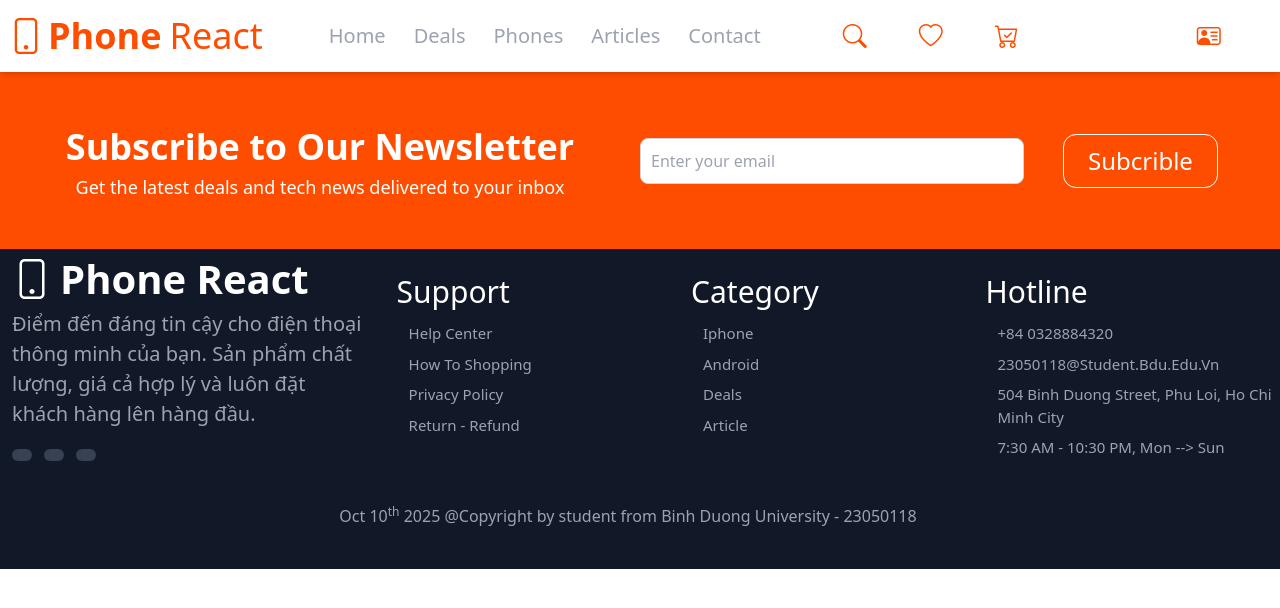
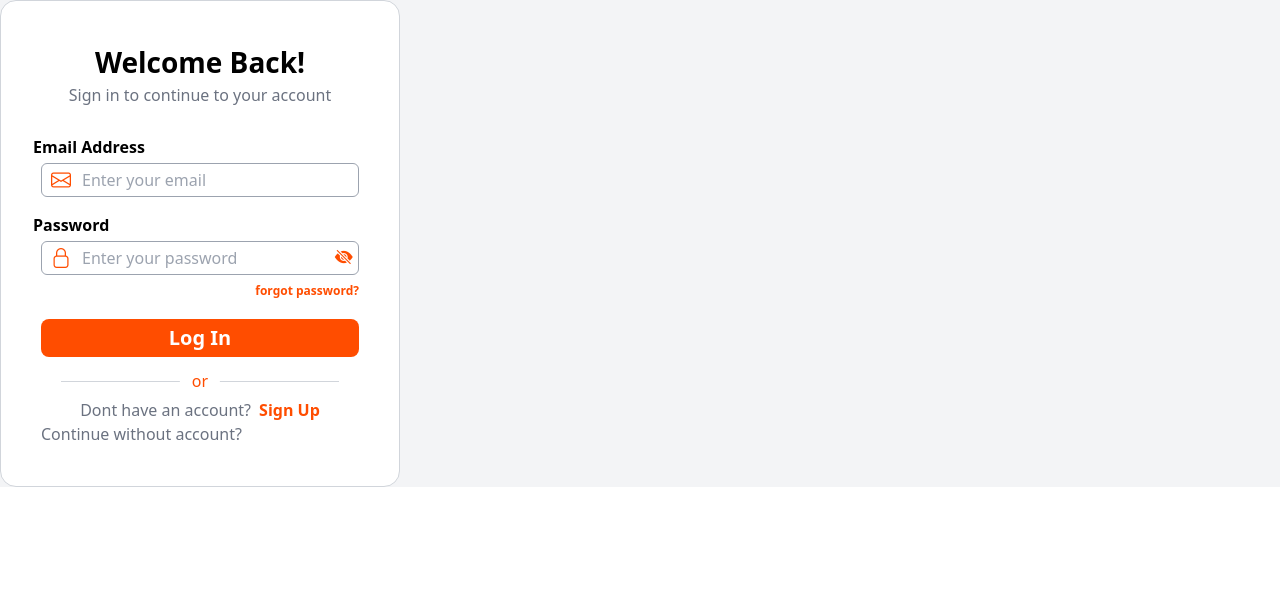
Before and after one commit to NguyenTAnh2005/New_Front_WEB, a React (Vite) app in the folder frontend/: page /login in a window 1280 px wide. Shown: the top 608 px of the page. Built offline with nearby package versions, Linux system fonts and the light colour scheme.

Commit message:
update but still have bug

```diff
--- a/frontend/src/App.jsx
+++ b/frontend/src/App.jsx
@@ -11,12 +11,14 @@ import { PhonesPage } from './pages/Phones/phones.jsx'
 import { ArticlesPage } from './pages/Articles/artices.jsx'
 import { ContactsPage } from './pages/Contacts/contacts.jsx'
 import { DealsPage } from './pages/Deals/deals.jsx'
+import { LogIn } from './components/login_signup_forgotpass/login.jsx'
 
 function App() {
+  const hideHeaderFooter = location.pathname === "/login";
   return (
     <>
       <Router>
-        <Header />
+        {!hideHeaderFooter && <Header />}
         <Routes>
           <Route path='/' element={<HomePage />} />
           <Route path='/Home' element={<HomePage />} />
@@ -24,9 +26,10 @@ function App() {
           <Route path='/Phones' element={<PhonesPage />} />
           <Route path='/Articles' element={<ArticlesPage />} />
           <Route path='/Contact' element={<ContactsPage />} />
+          <Route path='/login' element={<LogIn />} />
         </Routes>
+        {!hideHeaderFooter && <Footer />}
       </Router>
-      <Footer />
     </>
   );
 }
--- a/frontend/src/components/article_card.jsx
+++ b/frontend/src/components/article_card.jsx
@@ -15,11 +15,11 @@ export function ArticleCard({ article, baselink }) {
                 <p className='text-gray-500'>
                     {article.desc}
                 </p>
-                <a href={article.link} className='ml-auto text-[18px] py-2 mt-6 mb-3 flex text-mainCL transition-all duration-300 ease-linear
+                <div className='ml-auto text-[18px] py-2 mt-6 mb-3 flex text-mainCL transition-all duration-300 ease-linear
             group items-center '>
-                    <p>Read More</p>
+                    <a href={article.link} className='cursor-pointer'>Read More</a>
                     <i className="bi bi-arrow-right-short text-[24px] group-hover:translate-x-1 transition-all duration-300 ease-linear"></i>
-                </a>
+                </div>
             </div>
 
         </div>
--- /dev/null
+++ b/frontend/src/components/login_signup_forgotpass/login.jsx
@@ -0,0 +1,65 @@
+import { useState } from "react"
+import { Link } from "react-router-dom";
+export function LogIn() {
+    const [showPass, setShowPass] = useState(false);
+    function changeModePass() {
+        return setShowPass(!showPass);
+    }
+    return (
+        <div className="border border-gray-300 border-1 rounded-2xl bg-white text-gray-500
+        w-full max-w-[400px] px-10 py-10 text-[16px] z-0">
+            <div className="text-center mb-7">
+                <p className="text-black text-[28px] font-bold">
+                    Welcome Back!
+                </p>
+                <p>Sign in to continue to your account</p>
+            </div>
+            <div className=" flex flex-col mb-4">
+                <label htmlFor="" className="text-black font-semibold mb-1 -translate-x-2">Email Address</label>
+                <div className="flex relative">
+                    <input type="email"
+                        placeholder="Enter your email"
+                        className="w-full border border-1 border-gray-400
+                        rounded-md py-1 focus:outline-none indent-[40px] text-gray-600" />
+                    <i className="bi bi-envelope absolute text-mainCL text-[20px]
+                    rounded-md top-0.5 left-0 translate-x-[50%] "></i>
+                </div>
+            </div>
+            <div className=" flex flex-col relative mb-2">
+                <label htmlFor="" className="text-black font-semibold mb-1 -translate-x-2">Password</label>
+                <div className="flex relative">
+                    <input type={showPass ? "text" : "password"}
+                        placeholder="Enter your password"
+                        className="w-[100%] border border-1 border-gray-400
+                        rounded-md py-1 focus:outline-none indent-[40px] text-gray-600" />
+                    <i className="bi bi-lock absolute text-mainCL text-[20px]
+                    rounded-md top-0.5 left-0 translate-x-[50%] "></i>
+                </div>
+                <i onClick={changeModePass}
+                    className={` text-mainCL text-[18px] absolute top-[50%] right-[2%]
+                    bi ${showPass ? "bi-eye-fill" : "bi-eye-slash-fill"}`}></i>
+            </div>
+            <div className="text-xs font-semibold text-mainCL text-end">
+                <a href="">forgot password?</a>
+            </div>
+            <button type="submit"
+                className="bg-mainCL w-full rounded-lg mt-5 text-white text-[20px] font-semibold
+                items-center py-1 mb-2">
+                Log In
+            </button>
+            <div className="relative mb-4 mt-4">
+                <hr className="border-gray-300 border-1 mx-5" />
+                <span className="absolute ml-[50%] px-3 text-mainCL font-medium bg-white top-0 left-0 -translate-x-[50%] -translate-y-[50%]">
+                    or
+                </span>
+            </div>
+            <div className="flex justify-center">
+                <span>Dont have an account?</span>
+                <span className="text-mainCL font-bold ms-2">Sign Up</span>
+            </div>
+            <Link to="/Home">
+                Continue without account?
+            </Link>
+        </div>
+    )
+}
--- a/frontend/src/layout/header/header.jsx
+++ b/frontend/src/layout/header/header.jsx
@@ -1,4 +1,4 @@
-import { useLocation } from "react-router-dom"
+import { Links, useLocation } from "react-router-dom"
 import { use, useState } from "react"
 import { useImmer } from "use-immer"
 import { list_nav, list_action } from "./data.js"
@@ -6,7 +6,7 @@ import { Link } from "react-router-dom";
 export function Header() {
     const [navLinks, setNavLinks] = useState(list_nav);
     const [expand, setExpand] = useState(false);
-    const [isLogIn, setIsLogIn] = useState(true);
+    const [isLogIn, setIsLogIn] = useState(false);
     function changeMode() {
         setExpand(!expand);
     }
@@ -22,7 +22,7 @@ export function Header() {
             </div>
             {/*===================MOBILE ====================================== */}
             <div className={`lg:hidden flex flex-col gap-5 bg-white transition-all duration-500 ease-linear absolute
-                overflow-hidden shadow-md w-full lg:w-1/2 pl-5 ml-auto ${expand ? "max-h-[900px]" : "max-h-0"}`}>
+                overflow-hidden shadow-md w-full lg:w-1/2 pl-5 ml-auto ${expand ? "max-h-[900px]" : "max-h-0 z-99"}`}>
                 <NavLink navLinks={navLinks} cls_name="lg:hidden flex flex-col gap-3 mt-5" />
                 <NavActions actions={list_action} cls_name="lg:hidden flex flex gap-5 mx-auto" />
                 <div className="flex justify-center mb-5">
@@ -35,7 +35,7 @@ export function Header() {
 }
 function NavBrand() {
     return (
-        <a className="flex items-center text-mainCL text-2xl md:text-3xl lg:text-4xl py-4" href="/Home">
+        <a className="flex items-center text-mainCL text-xl md:text-[28px] lg:text-[30px] py-4" href="/Home">
             <i className="bi bi-phone me-1"></i>
             <span className="me-2 font-bold"> Phone </span>
             <span className="font-thin"> React</span>
@@ -53,7 +53,7 @@ function NavLink({ navLinks, cls_name = "" }) {
 }
 function NavItem({ nav_item, location }) {
     return (
-        <li className={`text-lg xl:text-xl text-gray-400 font-medium relative group hover:text-mainCL transition-colors duration-300 ease-linear ${location.pathname === `/${nav_item.content}` && "text-mainCL"}`}>
+        <li className={`text-[16px] text-gray-400 font-medium relative group hover:text-mainCL transition-colors duration-300 ease-linear ${location.pathname === `/${nav_item.content}` && "text-mainCL"}`}>
             <Link to={"/" + nav_item.content} >
                 {nav_item.content}
             </Link >
@@ -73,27 +73,27 @@ function NavActions({ actions, cls_name = "" }) {
 }
 function Action({ action }) {
     return (
-        <button id={action.id} className="flex flex-col xl:flex-row xl:justify-center items-center text-mainCL group
-        hover:text-white rounded-lg hover:pr-6 hover:bg-mainCL hover:shadow-lg hover:shadow-mainCL transition-all duration-400 ease-linear px-4 py-2">
-            <i className={action.clsicon + " text-2xl group-hover:ms-0 align-middle"}></i>
+        <button id={action.id} className="flex flex-col xl:flex-row justify-center xl:gap-2 gap-0 items-center text-mainCL group text-[16px]
+        hover:text-white rounded-lg hover:pr-6 hover:bg-mainCL hover:shadow-lg hover:shadow-mainCL transition-all duration-400 ease-linear px-2 py-1">
+            <i className={action.clsicon + "  align-middle"}></i>
             <span className="hidden text-xl group-hover:block transition-all duration-400 ease-linear">{action.content}</span>
         </button>
     )
 }
 function ToggleNav({ changeMode }) {
     return (
-        <i className="ri-menu-fill text-4xl bg-white p-2 rounded-lg block lg:hidden" onClick={changeMode}></i>
+        <i className="bi bi-list text-4xl bg-white p-2 rounded-lg block lg:hidden" onClick={changeMode}></i>
     )
 
 }
 function NavAccount({ isLogIn, cls_name = "" }) {
     return (
-        <button className={`flex flex-col xl:flex-row xl:justify-center items-center text-mainCL group lg:w-[10%]
-        hover:text-white rounded-lg hover:pr-6 hover:bg-mainCL hover:shadow-lg hover:shadow-mainCL transition-all duration-400 ease-linear px-4 py-2 ${cls_name}`}>
-            <i className="bi bi-person-vcard text-2xl group-hover:ms-0 align-middle"></i>
+        <Link to="/login" className={`flex flex-col xl:flex-row xl:justify-center items-center text-mainCL group lg:w-[10%]
+        hover:text-white rounded-lg hover:pr-6 hover:bg-mainCL hover:shadow-lg hover:shadow-mainCL transition-all duration-400 ease-linear px-2 py-1 ${cls_name}`}>
+            <i className="bi bi-person-vcard text-2xl group-hover:me-2 align-middle"></i>
             <span className="hidden text-xl group-hover:block transition-all duration-400 ease-linear">
                 {`${isLogIn ? "Hello" : "Log In"}`}
             </span>
-        </button>
+        </Link>
     )
 }
--- a/frontend/src/pages/Phones/phones.jsx
+++ b/frontend/src/pages/Phones/phones.jsx
@@ -1,3 +1,5 @@
+import { LogIn } from "../../components/login_signup_forgotpass/login.jsx"
+
 export function PhonesPage() {
     return (
         <div className="flex flex-col items-center justify-center h-screen">
```
Also changed, not shown: frontend/src/components/product_card.jsx (+4 -4 lines), frontend/src/components/product_deals.jsx (+5 -5 lines), frontend/src/pages/Home/home.jsx (+8 -6 lines), frontend/task.txt (added).
